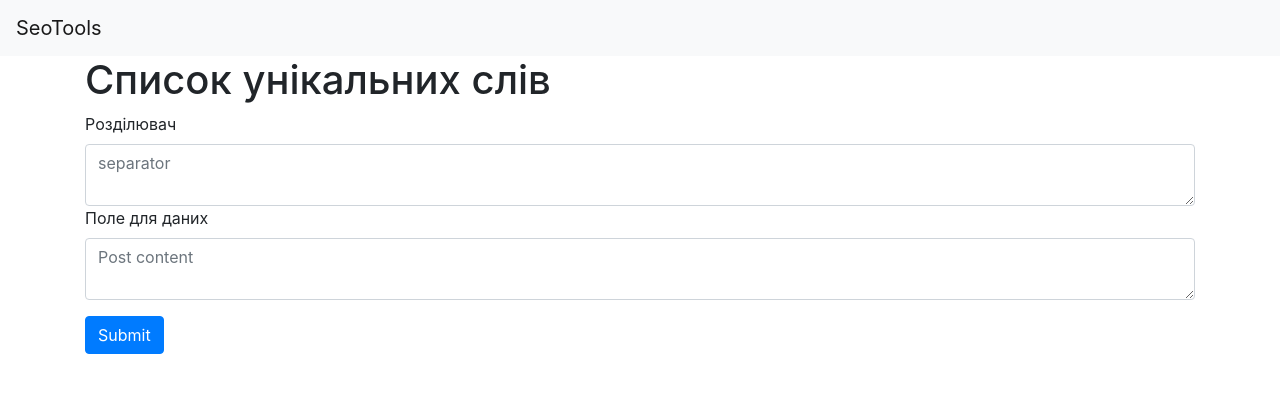
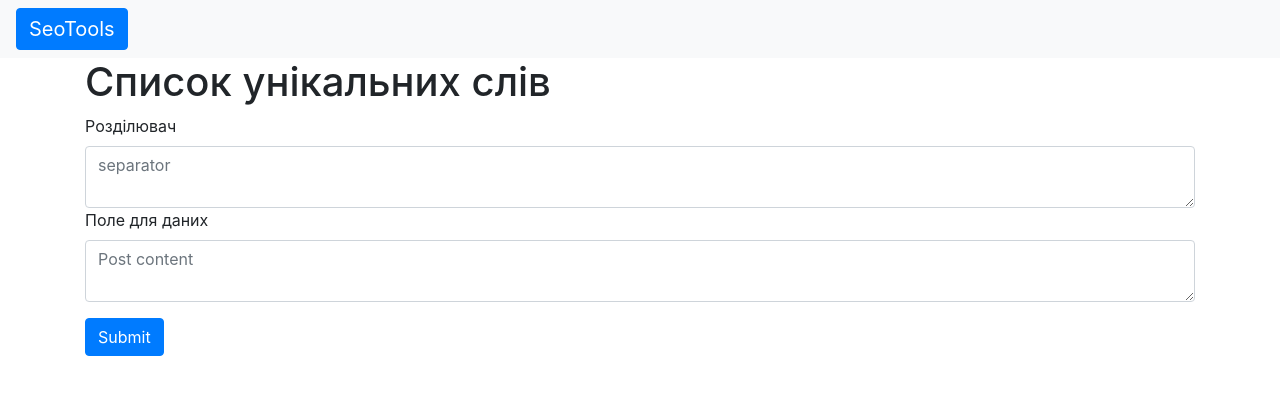
Before and after one commit to camingout/word-list, a Flask app: page / in a window 1280 px wide. Shown: the top 395 px of the page. Run offline with Flask 3, Linux system fonts and the light colour scheme; some libraries are stand-ins or nearby versions.

Commit message:
Update navbar brand styling in base.html

```diff
--- a/templates/base.html
+++ b/templates/base.html
@@ -12,7 +12,7 @@
   </head>
   <body>
     <nav class="navbar navbar-expand-md navbar-light bg-light">
-        <a class="navbar-brand" href="{{ url_for('index')}}">SeoTools</a>
+        <a class="navbar-brand btn btn-primary text-white" href="{{ url_for('index') }}">SeoTools</a>
         <button class="navbar-toggler" type="button" data-toggle="collapse" data-target="#navbarNav" aria-controls="navbarNav" aria-expanded="false" aria-label="Toggle navigation">
             <span class="navbar-toggler-icon"></span>
         </button>
```
